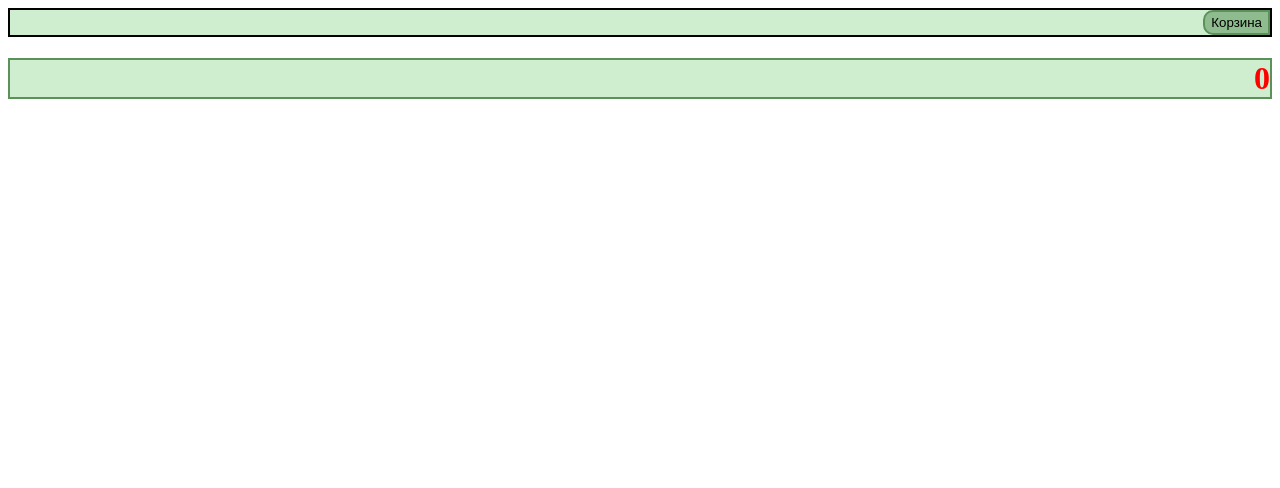
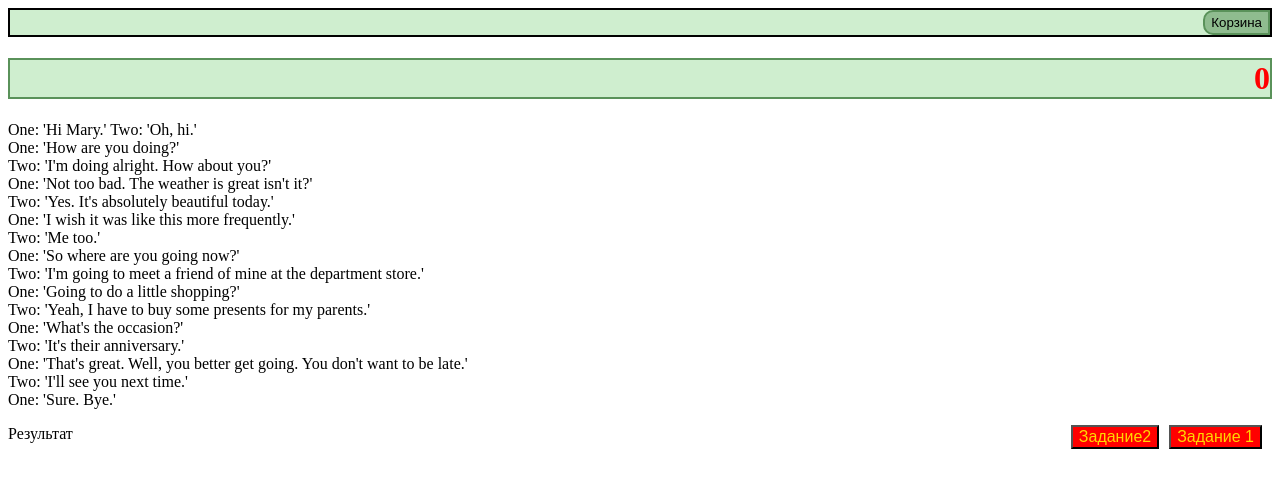
Before and after one commit to Sidoroof/JS_prof, a plain HTML site: page index.html in a window 1280 px wide. Drawn offline with Linux system fonts and the light colour scheme; no server answers.

Commit message:
add dz 4

```diff
--- a/index.html
+++ b/index.html
@@ -14,12 +14,37 @@
             <div class="divModal">
                 <a href="#close" title="Закрыть" onclick="closeAlerted();" class="close">X</a>
             </div>
+
         </div>
+
         <div class="products"></div>
+
     </main>
     <footer>
     <h1 class = "sum_basket"></h1>
     </footer>
+    <div>
+        <p class="dz">One: 'Hi Mary.' Two: 'Oh, hi.' <br>
+            One: 'How are you doing?'<br>
+            Two: 'I'm doing alright. How about you?'<br>
+                One: 'Not too bad. The weather is great isn't it?'<br>
+                Two: 'Yes. It's absolutely beautiful today.'<br>
+            One: 'I wish it was like this more frequently.'<br>
+            Two: 'Me too.'<br>
+            One: 'So where are you going now?'<br>
+            Two: 'I'm going to meet a friend of mine at the department store.'<br>
+            One: 'Going to do a little shopping?'<br>
+            Two: 'Yeah, I have to buy some presents for my parents.'<br>
+            One: 'What's the occasion?'<br>
+                Two: 'It's their anniversary.'<br>
+            One: 'That's great. Well, you better get going. You don't want to be late.'<br>
+            Two: 'I'll see you next time.'<br>
+            One: 'Sure. Bye.'</p>
+            <button class="buy-btn"   type="button" onclick="zd1();">Задание 1</button>
+            <button class="buy-btn"   type="button" onclick="zd2();">Задание2</button>
+            <p >Результат</p>
+            <p class="rezultat"></p>
+    </div>
     <script src="js/main.js"></script>
 </body>
 </html>
--- a/js/main.js
+++ b/js/main.js
@@ -156,3 +156,20 @@ class GoodsList {
       }
       const listBasket = new Basket();
       listBasket._addGood();
+
+      function zd1(){
+        const str = document.querySelector('.dz').innerText;
+        //"One: 'Hi Mary.' Two: 'Oh, hi.' One: 'How are you doing?'Two: 'I'm doing alright. How about you?' One: 'Not too bad. The weather is great isn't it?' Two: 'Yes. It's absolutely beautiful today.' One: 'I wish it was like this more frequently.' Two: 'Me too.' One: 'So where are you going now?' Two: 'I'm going to meet a friend of mine at the department store.' One: 'Going to do a little shopping?' Two: 'Yeah, I have to buy some presents for my parents.' One: 'What's the occasion?' Two: 'It's their anniversary.' One: 'That's great. Well, you better get going. You don't want to be late.' Two: 'I'll see you next time.' One: 'Sure. Bye.'";
+        const regexp = /'/g;
+        document.querySelector('.rezultat').innerText= str.replace(regexp, '"')
+       // console.log(str.replace(regexp, '"'))
+      }
+      function zd2(){
+        const str = document.querySelector('.dz').innerText;
+        console.log(str)
+        // "One: 'Hi Mary.' Two: 'Oh, hi.' One: 'How are you doing?' Two: 'I'm doing alright. How about you?' One: 'Not too bad. The weather is great isn't it?' Two: 'Yes. It's absolutely beautiful today.' One: 'I wish it was like this more frequently.' Two: 'Me too.' One: 'So where are you going now?' Two: 'I'm going to meet a friend of mine at the department store.' One: 'Going to do a little shopping?' Two: 'Yeah, I have to buy some presents for my parents.' One: 'What's the occasion?' Two: 'It's their anniversary.' One: 'That's great. Well, you better get going. You don't want to be late.' Two: 'I'll see you next time.' One: 'Sure. Bye.'";
+        const regexp = /\B'/g;
+        document.querySelector('.rezultat').innerText=str.replace(regexp, '"')
+
+       //  console.log(str.replace(regexp, '"'))
+      }
--- a/style.css
+++ b/style.css
@@ -16,8 +16,8 @@
    display:inline-block;
    border-radius: 10px;
    border: 2px solid rgb(90, 146, 90);
-   width: 10%;
-   min-width: 150px;
+   /* width: 50px; */
+    min-width: 150px;
    height: 250px;
    margin-bottom: 5px;
    margin-left: 5px;
```
